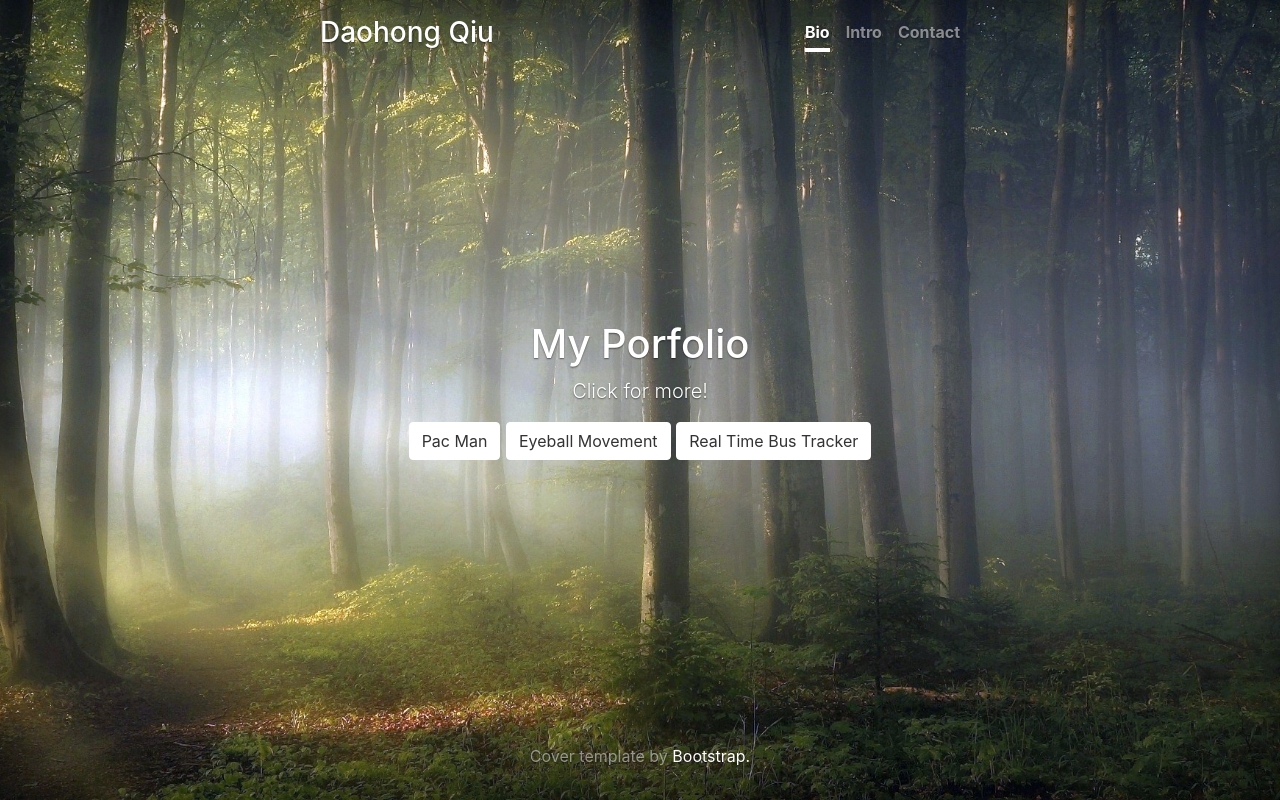
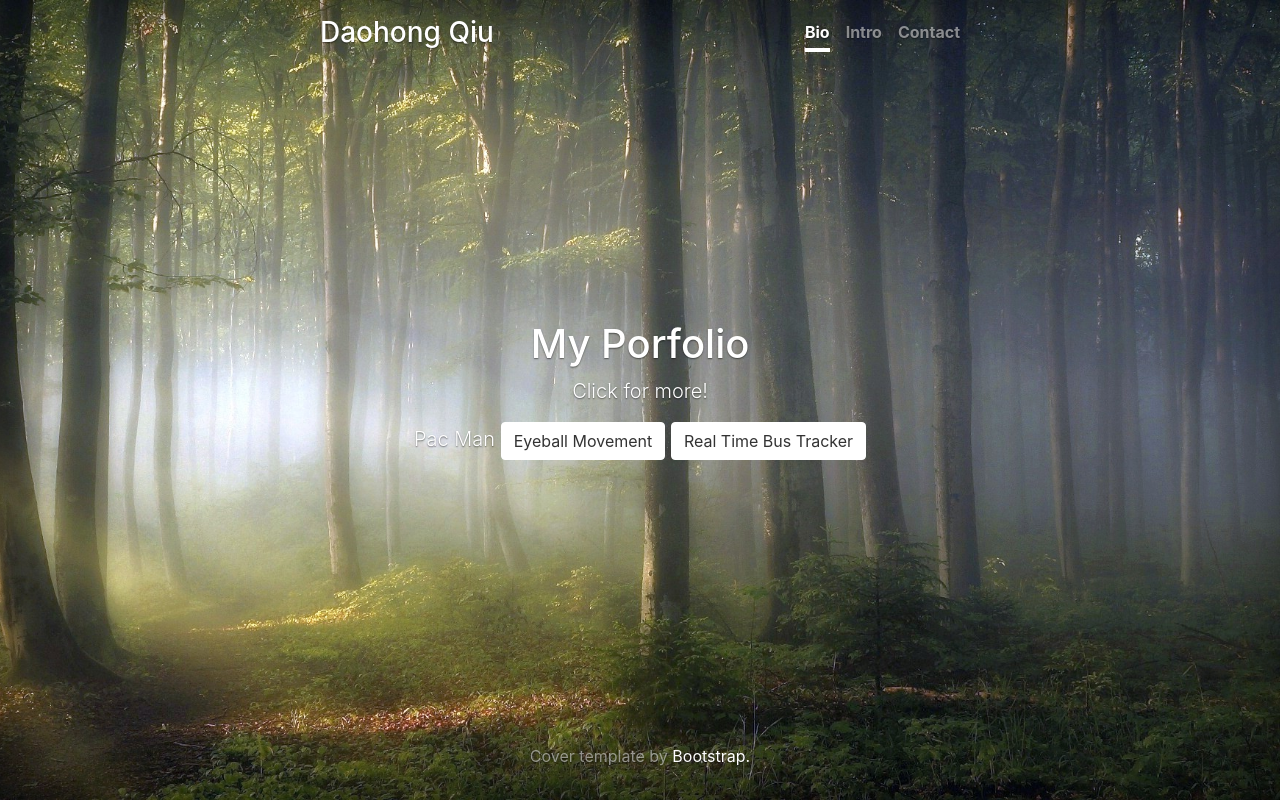
Before and after one commit to dqiu0/Code_Exercise.io, a plain HTML site: page index.html in a window 1280 px wide. Drawn offline with nearby package versions, Linux system fonts and the light colour scheme.

Commit message:
Update index.html

```diff
--- a/index.html
+++ b/index.html
@@ -46,7 +46,7 @@
     <h1 class="cover-heading">My Porfolio</h1>
     <p class="lead">Click for more!</p>
     <p class="lead">
-      <a href="file:///C:/Users/Dao/Desktop/Pac_Man/Pac_Men.html" class="btn btn-md btn-secondary" role="button" aria-pressed="true">Pac Man</a>
+      <a href="https://dqiu0.github.io/pacman/" role="button" aria-pressed="true">Pac Man</a>
       <a href="#" class="btn btn-md btn-secondary" role="button" aria-pressed="true">Eyeball Movement</a>
       <a href="#" class="btn btn-md btn-secondary" role="button" aria-pressed="true">Real Time Bus Tracker</a>
     </p>
```
